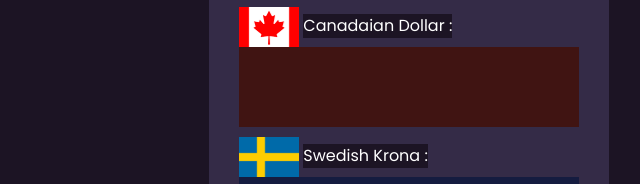
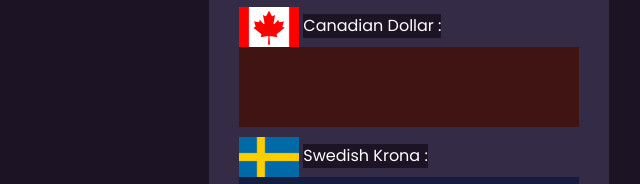
Before and after one commit to dipro007/Currency-Converter, a plain HTML site: page index.html in a window 1280 px wide. Shown: the part 837-1021 px from the top of the page, 513-1153 px from the left. Drawn offline with nearby package versions, Linux system fonts and the light colour scheme.

Commit message:
Update index.html

```diff
--- a/index.html
+++ b/index.html
@@ -45,7 +45,7 @@
             <label>Kuwaiti Dinar :</label>
             <div id="dinarId" class="color4"></div>
             <img class="img" src="img/canada.png" alt="img">
-            <label>Canadaian Dollar : </label>
+            <label>Canadian Dollar : </label>
             <div id="cdollarId" class="color5"></div>
             <img class="img" src="img/sweden.png" alt="img">
             <label>Swedish Krona : </label>
```
